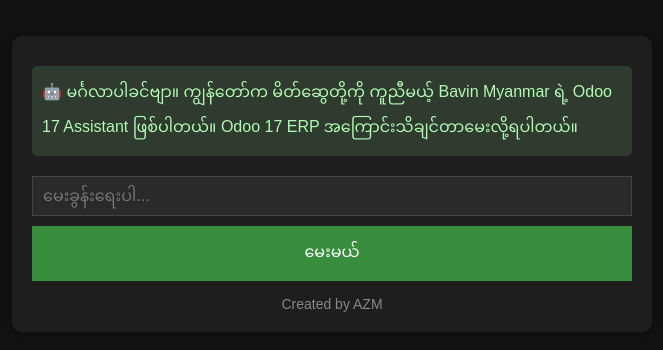
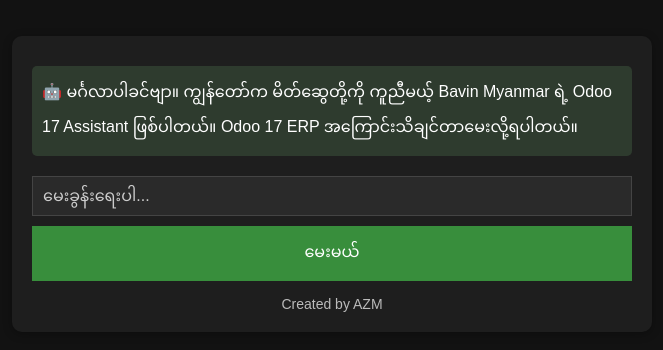
Before and after one commit to koazmin/MEEC-odoo-bot, a plain HTML site: page index.html in a window 1280 px wide. Shown: the part 78-428 px from the top of the page, without its empty margins (308-971 px from the left). Drawn offline with Linux system fonts and the light colour scheme.

Commit message:
Update index.html

```diff
--- a/index.html
+++ b/index.html
@@ -10,7 +10,7 @@
       background: #121212;
       margin: 0;
       padding: 0;
-      color: #f1f1f1;
+      color: #ffffff;
     }
 
     #chat {
@@ -30,13 +30,13 @@
 
     .user {
       background-color: #2a3b4c;
-      color: #d0e7ff;
+      color: #ffffff;
       text-align: right;
     }
 
     .bot {
       background-color: #2e3b2e;
-      color: #b2fab4;
+      color: #ffffff;
       text-align: left;
     }
 
@@ -47,13 +47,17 @@
       width: 100%;
       box-sizing: border-box;
       background-color: #2a2a2a;
-      color: #f1f1f1;
+      color: #ffffff;
       border: 1px solid #444;
+    }
+
+    input::placeholder {
+      color: #cccccc;
     }
 
     button {
       background-color: #388e3c;
-      color: white;
+      color: #ffffff;
       border: none;
       cursor: pointer;
     }
@@ -75,7 +79,7 @@
     .footer {
       text-align: center;
       margin-top: 15px;
-      color: #888;
+      color: #bbbbbb;
       font-size: 14px;
     }
   </style>
```
